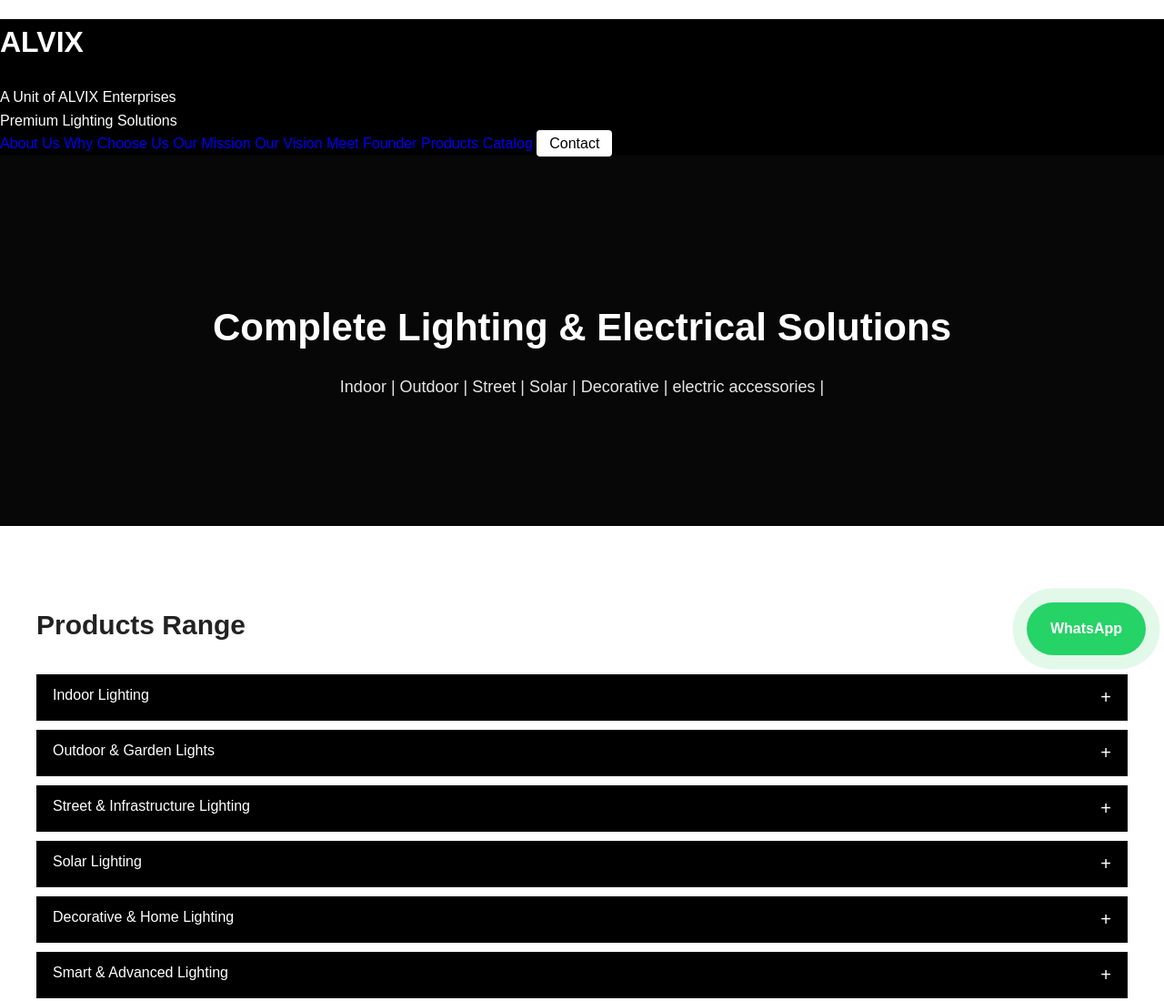
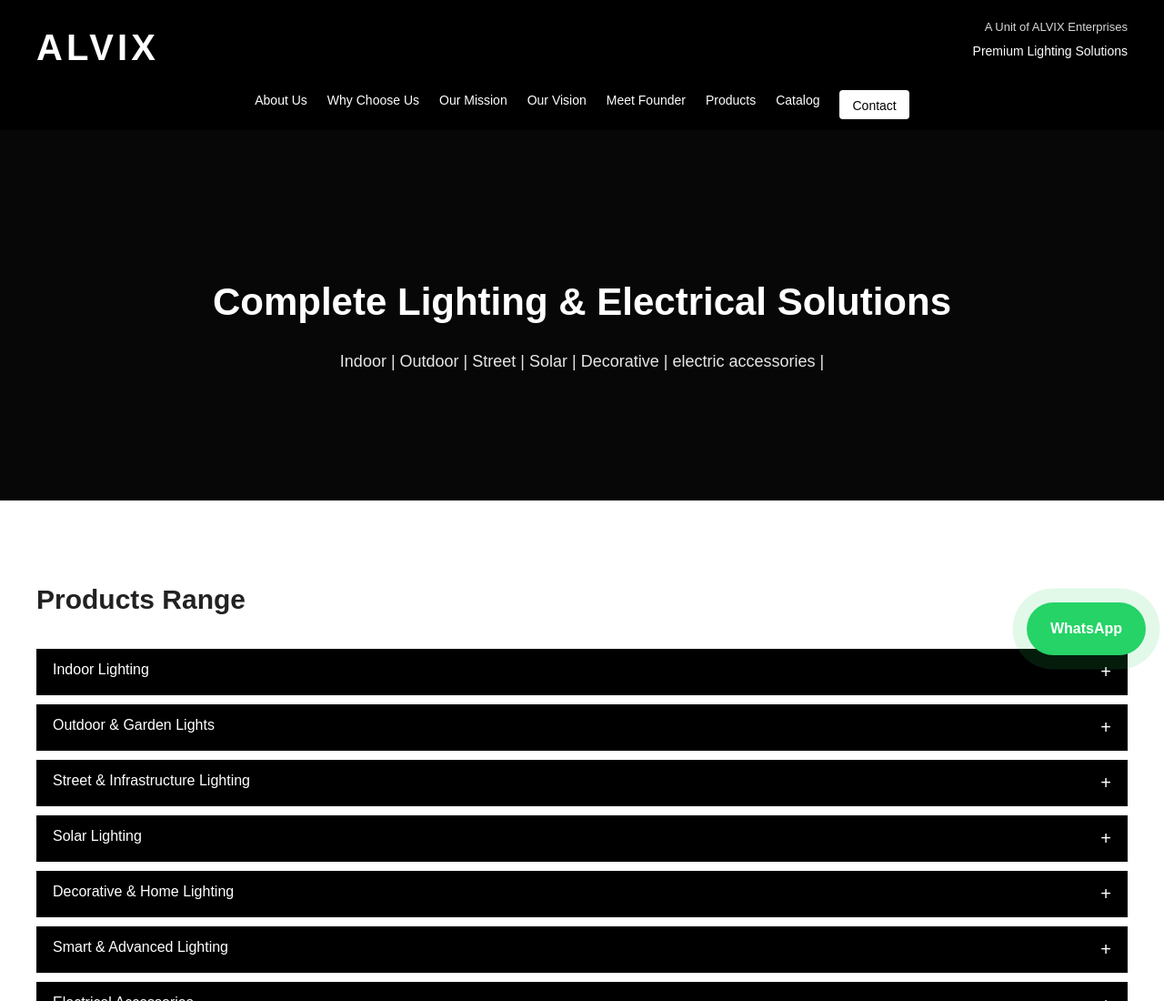
Before and after one commit to anurag971821-cloud/alvix-website, a plain HTML site: page index.html in a window 1280 px wide. Shown: the top 1100 px of the page at 91% size. Drawn offline with Linux system fonts and the light colour scheme.

Commit message:
Update index.html

```diff
--- a/index.html
+++ b/index.html
@@ -14,48 +14,66 @@ body{
 }
 a{text-decoration:none}
 
-/* HEADER */
+/* NEW HEADER DESIGN */
 .main-header{
   background:#000;
   color:#fff;
-  position:sticky;
-  top:0;
-  z-index:1000;
+  padding:20px 22px 12px;
 }
-.header-container{
+
+.header-top{
   max-width:1200px;
   margin:auto;
-  padding:15px 20px;
   display:flex;
-  align-items:center;
   justify-content:space-between;
-}
-.logo{
-  display:block;
-  max-width:420px;
+  align-items:flex-start;
 }
 
-.logo h1{
+.brand h1{
   margin:0;
-  font-size:36px;
-  letter-spacing:3px;
-  white-space:nowrap;
+  font-size:40px;
+  letter-spacing:4px;
 }
 
-.logo small{
-  display:block;
-  margin-top:4px;
+.brand-info{
+  text-align:right;
+}
+
+.brand-info .unit{
   font-size:13px;
   opacity:.85;
-  white-space:nowrap;
 }
 
-.logo span{
-  display:block;
-  margin-top:6px;
+.brand-info .premium{
   font-size:14px;
-  opacity:.95;
-  white-space:nowrap;
+  margin-top:4px;
+}
+
+.main-nav{
+  max-width:1200px;
+  margin:15px auto 0;
+  display:flex;
+  justify-content:center;
+  gap:22px;
+  flex-wrap:wrap;
+}
+
+.main-nav a{
+  color:#fff;
+  text-decoration:none;
+  font-size:14px;
+  padding-bottom:4px;
+}
+
+.main-nav a:hover{
+  border-bottom:2px solid #fff;
+}
+
+.contact-btn{
+  background:#fff;
+  color:#000 !important;
+  padding:6px 12px;
+  border-radius:4px;
 }
 .logo h1{
   margin:0;
```
